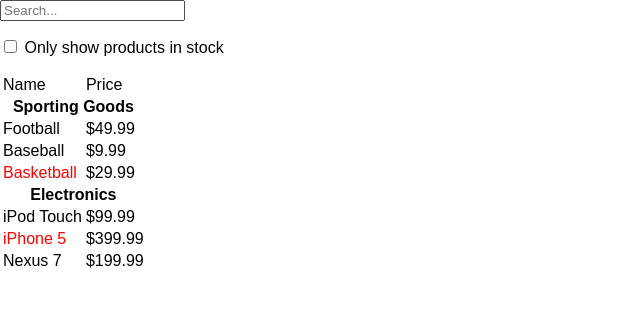
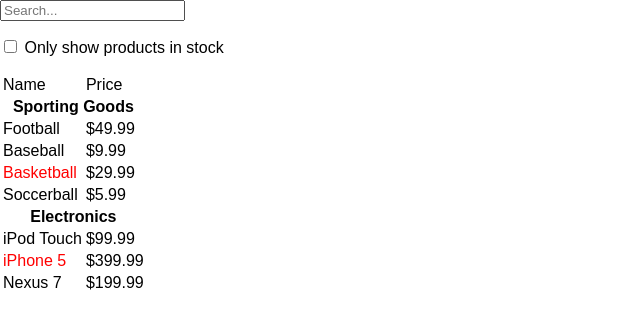
Before and after one commit to ruelasb/tinyapps, a React (Create React App) app: page / in a window 1280 px wide. Shown: the top 328 px of the page, without its empty margins (0-640 px from the left). Built offline with nearby package versions, Linux system fonts and the light colour scheme.

Commit message:
SearchV1.0.0-added new array item manually via state BETA

```diff
--- a/src/index.js
+++ b/src/index.js
@@ -2,6 +2,8 @@
 import ReactDOM from 'react-dom';
 import App from './App';
 import './index.css';
+
+
 
 class ProductCategoryRow extends React.Component {
   render(){
@@ -35,6 +37,7 @@
       }
       if(product.category !== lastCategory){
         rows.push(<ProductCategoryRow category={product.category} key={product.category} />);
+        console.log(rows);
       }
       rows.push(<ProductRow product={product} key={product.name}/>);
       lastCategory = product.category;
@@ -97,7 +100,8 @@
 
     this.state = {
       filterText: '',
-      inStockOnly: false
+      inStockOnly: false,
+      addProduct: [{category: 'Sporting Goods', price: '$5.99', stocked: true, name: 'Soccerball'},]
     }
 
     this.handleUserInput = this.handleUserInput.bind(this);
@@ -110,6 +114,23 @@
     })
   }
 
+  componentWillMount(){
+  	const addProduct = this.state.addProduct.slice();
+  	this.props.onAdd(addProduct[addProduct.length - 1]);
+  }
+
+  sortCategory(a,b){
+    var catA = a.category.toLowerCase();
+    var catB = b.category.toLowerCase();
+    if(catA < catB){
+      return 1
+    }
+    if (catA > catB){
+      return -1
+    }
+      return 0
+   }
+
   render(){
     return(
       <div>
@@ -118,7 +139,7 @@
           inStockOnly={this.state.inStockOnly}
           onUserInput={this.handleUserInput}/>
         <ProductTable
-          products={this.props.products}
+          products={PRODUCTS.sort(this.sortCategory)}
           filterText={this.state.filterText}
           inStockOnly={this.state.inStockOnly}/>
       </div>
@@ -132,10 +153,14 @@
   {category: 'Sporting Goods', price: '$29.99', stocked: false, name: 'Basketball'},
   {category: 'Electronics', price: '$99.99', stocked: true, name: 'iPod Touch'},
   {category: 'Electronics', price: '$399.99', stocked: false, name: 'iPhone 5'},
-  {category: 'Electronics', price: '$199.99', stocked: true, name: 'Nexus 7'}
+  {category: 'Electronics', price: '$199.99', stocked: true, name: 'Nexus 7'},
 ]
 
+function quantify(product){
+  PRODUCTS = PRODUCTS.concat(product);
+}
+
 ReactDOM.render(
-  <FilterableProductTable products={PRODUCTS} />,
+  <FilterableProductTable onAdd={(z) => quantify(z)} />,
   document.getElementById('root')
 )
```
